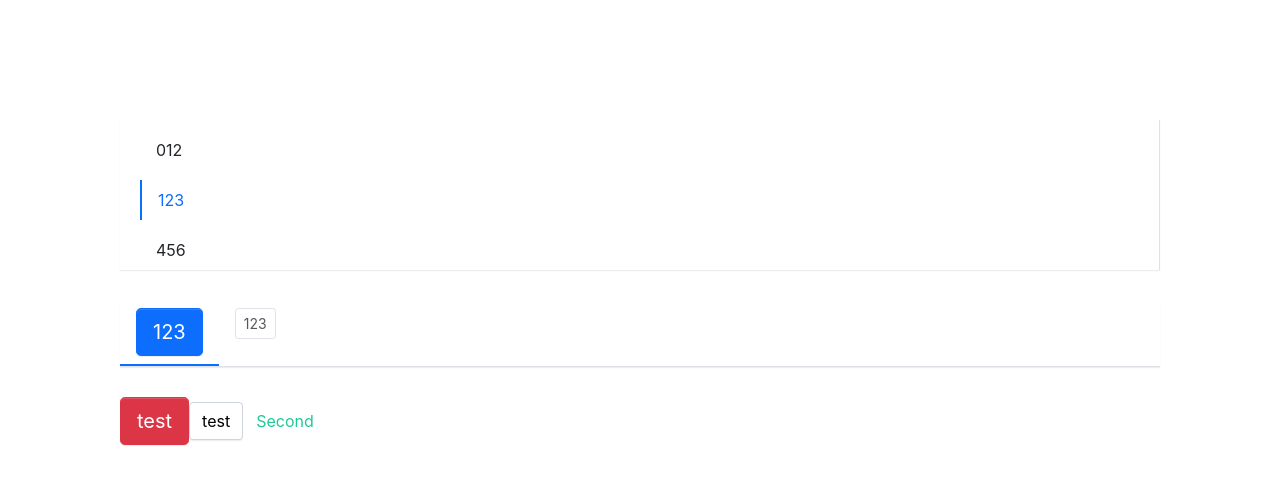
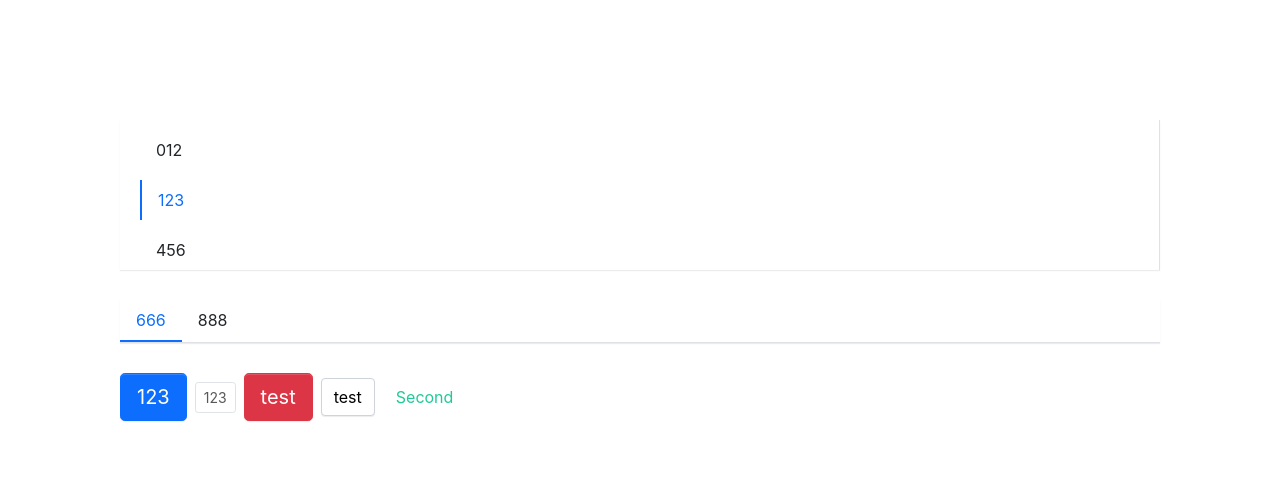
Before and after one commit to Miever1/miever_ui, a React (Create React App) app: page / in a window 1280 px wide. Shown: the top 484 px of the page. Built offline with nearby package versions, Linux system fonts and the light colour scheme.

Commit message:
menu in process and menu test

```diff
--- a/src/App.tsx
+++ b/src/App.tsx
@@ -21,35 +21,42 @@ const App: React.FunctionComponent = () => {
 
         <Menu defaultIndex={0}>
           <MenuItem index={0}>
+            666
+          </MenuItem>
+          <MenuItem index={1}>
+            888
+          </MenuItem>
+        </Menu>
           <Button
             size={ButtonSize.Large}
             styleType={ButtonType.Primary}
+            style={{ marginRight: '8px'}}
           >
               123
           </Button>
-          </MenuItem>
-          <MenuItem index={1}>
           <Button
             size={ButtonSize.Small}
             disabled
+            style={{ marginRight: '8px'}}
           >
             123
           </Button>
-          </MenuItem>
-        </Menu>
           <Button
             styleType={ButtonType.Danger}
             size={ButtonSize.Large}
+            style={{ marginRight: '8px'}}
           >
             test
           </Button>
           <Button
             onClick={() => alert('hello world')}
+            style={{ marginRight: '8px'}}
           >
             test
           </Button>
           <Button
             styleType={ButtonType.Secondary}
+            style={{ marginRight: '8px'}}
           >
             Second
           </Button>
```
Lines whose indentation alone changed are shown as unchanged.
